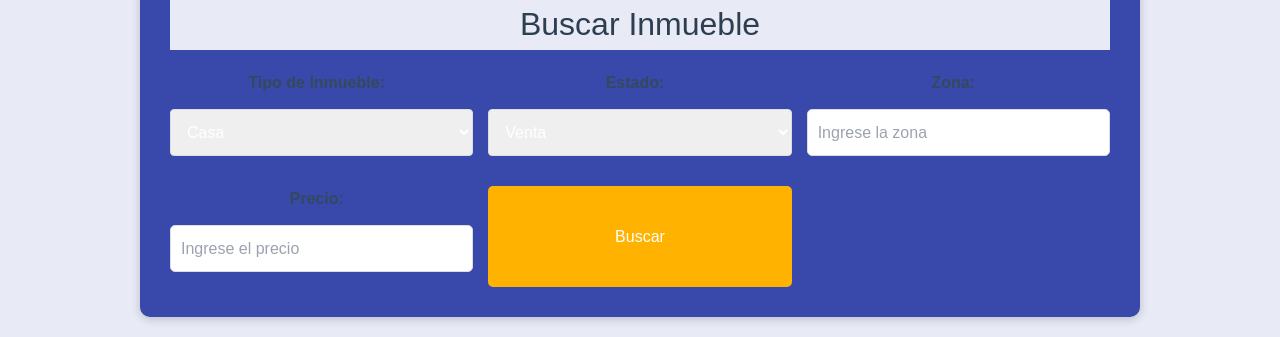
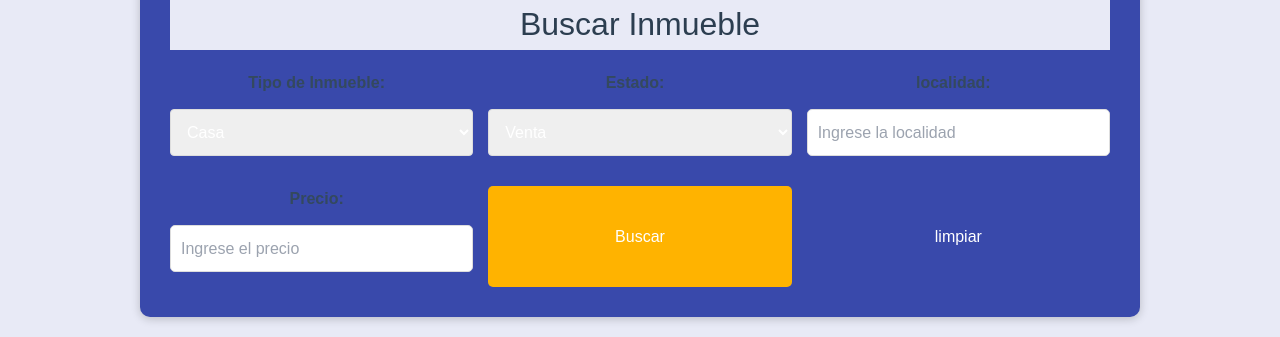
Before and after one commit to StellarHomes/stellar_homes, a React (Create React App) app in the folder PRSHR/: page / in a window 1280 px wide. Shown: the part 770-1107 px from the top of the page. Built offline with nearby package versions, Linux system fonts and the light colour scheme; no server answers.

Commit message:
funcionalidad parcial de el filtrador de inmuebles

```diff
--- a/PRSHR/package.json
+++ b/PRSHR/package.json
@@ -53,4 +53,5 @@
     "postcss": "^8.4.49",
     "tailwindcss": "^3.4.16"
   }
+
 }
--- a/PRSHR/src/components/IndexSH.js
+++ b/PRSHR/src/components/IndexSH.js
@@ -64,14 +64,15 @@ const SearchForm = ({ searchData, handleChange, handleSubmit }) => {
           </select>
         </div>
         <div className="form-group">
-          <label htmlFor="zona">Zona:</label>
-          <input type="text" id="zona" name="zona" value={searchData.zona} onChange={handleChange} placeholder="Ingrese la zona" />
+          <label htmlFor="localidad">localidad:</label>
+          <input type="text" id="localidad" name="localidad" value={searchData.localidad} onChange={handleChange} placeholder="Ingrese la localidad" />
         </div>
         <div className="form-group">
           <label htmlFor="precio">Precio:</label>
           <input type="number" id="precio" name="precio" value={searchData.precio} onChange={handleChange} placeholder="Ingrese el precio" />
         </div>
         <button type="submit">Buscar</button>
+        <button type="button"> limpiar</button>
       </form>
     </section>
   );
@@ -82,7 +83,7 @@ const InmueblesList = () => {
   const [searchData, setSearchData] = useState({
     tipo: '',
     estado: '',
-    zona: '',
+    localidad: '',
     precio: ''
   });
   const [index, setIndex] = useState(0);
@@ -151,7 +152,7 @@ const InmueblesList = () => {
     const queryParams = new URLSearchParams({
       tipo: searchData.tipo,
       estado: searchData.estado,
-      zona: searchData.zona,
+      localidad: searchData.localidad,
       precio: searchData.precio
     });
 
```
